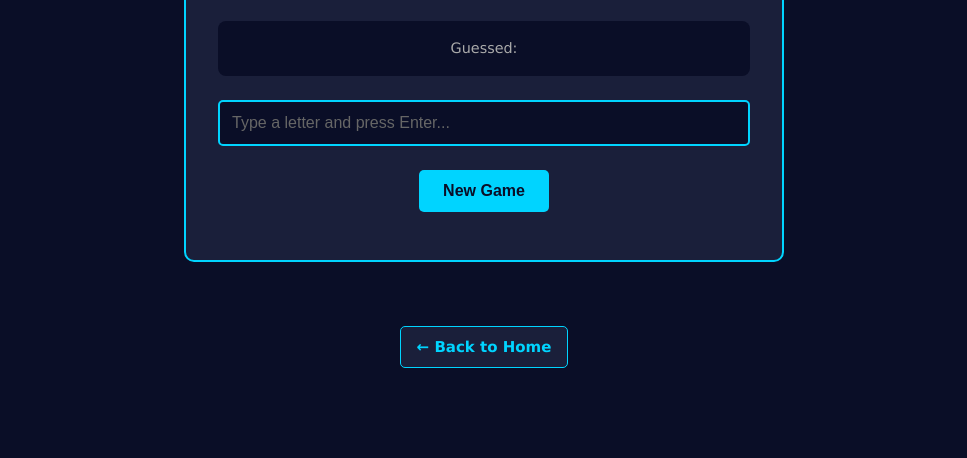
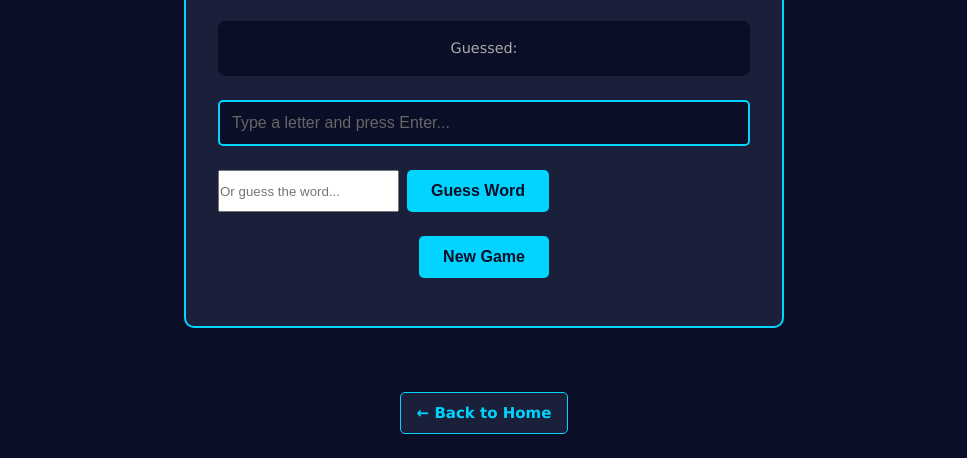
Before and after one commit to Chloe-Tang-1512/Blue_Dragon888.com, a plain HTML site: page hangman.html in a window 1280 px wide. Shown: the part 472-930 px from the top of the page, without its empty margins (156-1123 px from the left). Before the commit the page ends 864 px from the top, so only its background shows below. Drawn offline with Linux system fonts and the light colour scheme.

Commit message:
Update hangman.html

```diff
--- a/hangman.html
+++ b/hangman.html
@@ -36,6 +36,11 @@
             <input type="text" id="letterInput" placeholder="Type a letter and press Enter..." maxlength="1" autocomplete="off">
         </div>
 
+        <div class="game-input">
+            <input type="text" id="wordInput" placeholder="Or guess the word..." autocomplete="off">
+            <button id="guessWordBtn" class="btn btn-primary">Guess Word</button>
+        </div>
+
         <div id="feedback" class="game-feedback" style="display:none;"></div>
 
         <div class="game-buttons">
```
